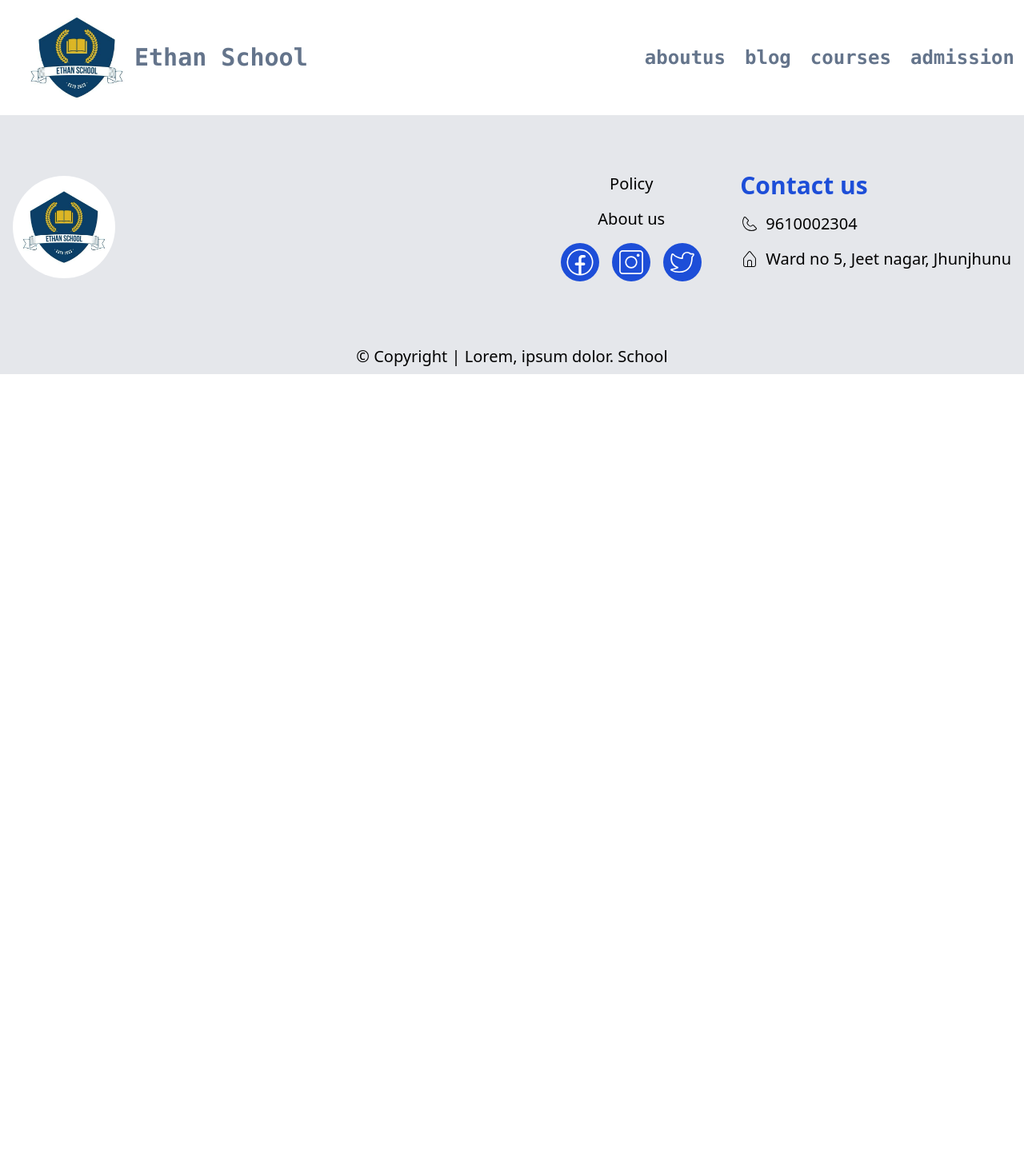
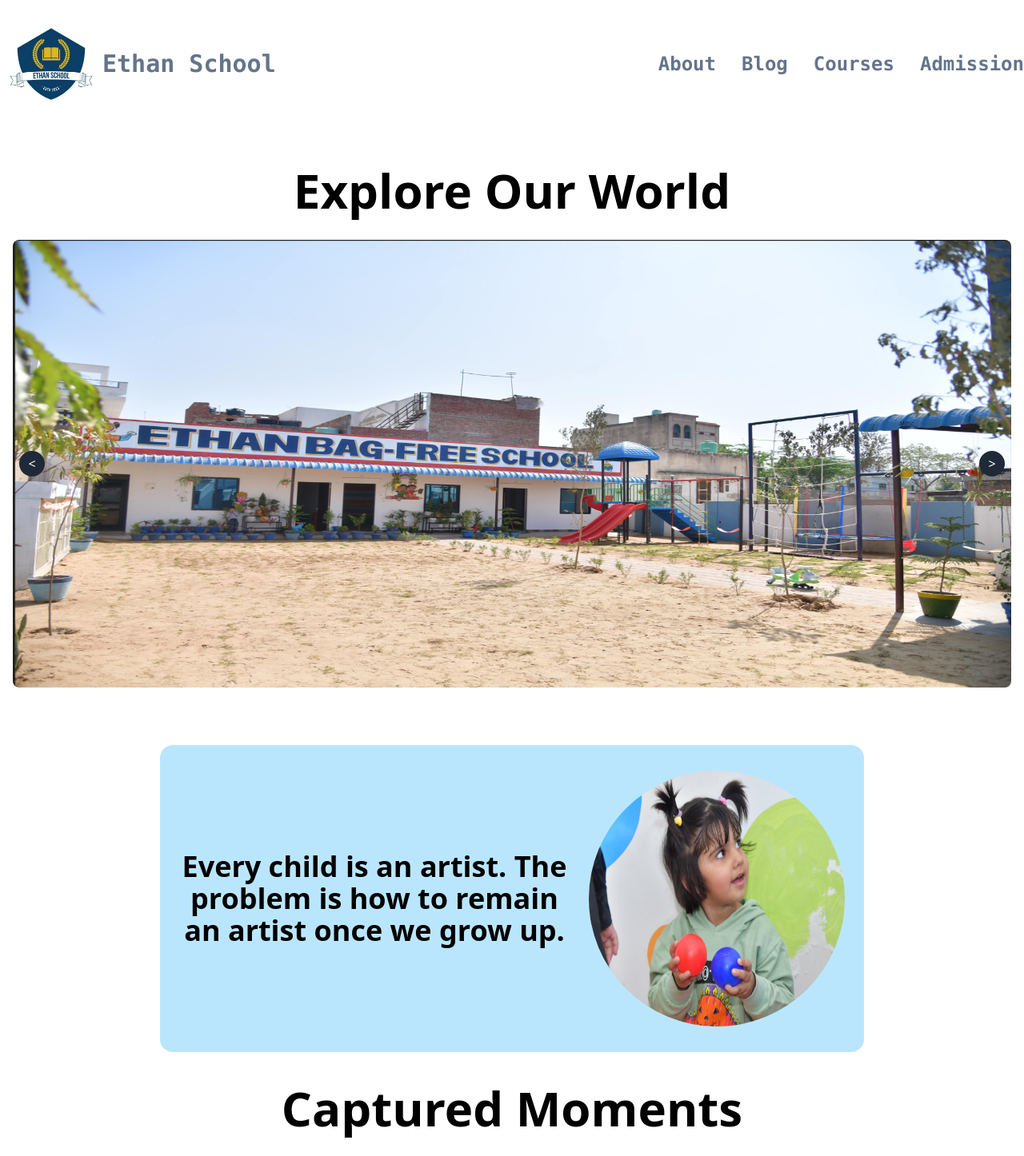
Before and after one commit to DualNature-Org/ethan, a React (Create React App) app: page /gallery in a window 1280 px wide. Shown: the top 1446 px of the page at 80% size. Before the commit the page ends 800 px from the top, so only its background shows below. Built offline with nearby package versions, Linux system fonts and the light colour scheme.

Commit message:
Update styles and add new components

```diff
--- a/src/App.jsx
+++ b/src/App.jsx
@@ -8,6 +8,8 @@ import { BrowserRouter as Router, Routes, Route } from "react-router-dom";
 import Aboutus from './pages/Aboutus';
 import BlogPage from './pages/blog'; // Import BlogPage component
 import BlogPostPage from './pages/blogpagepost'; // Import BlogPostPage component
+import GallerySection from './components/Gallery';
+import FacultySection from './components/Facultysection';
 
 function App() {
   // Dummy blog post data
@@ -39,12 +41,14 @@ function App() {
         <Routes>
           <Route path='/' element={<Main/>}/>
           <Route path='/admission' element={<Addmission/>}/>
+          <Route path='/gallery' element={<GallerySection/>}/>
+          <Route path='/faculty' element={<FacultySection/>}/>
           <Route path='/aboutus' element={<Aboutus/>}/>
           <Route path='/blog' element={<BlogPage blogPosts={dummyBlogPosts} />}/> {/* Pass blogPosts prop to BlogPage */}
           <Route path='/blog/:postId' element={<BlogPostPage blogPosts={dummyBlogPosts} />}/> {/* Pass blogPosts prop to BlogPostPage */}
         </Routes>
+      <Footer/>
       </Router>
-      <Footer/>
     </div>
   );
 }
--- a/src/components/Faq.jsx
+++ b/src/components/Faq.jsx
@@ -34,7 +34,7 @@ function Faq() {
         <div>
             <div className="max-w-screen mx-auto px-5 bg-white min-h-sceen m-20">
                 <div className="flex flex-col items-center">
-                    <h2 className="font-bold text-5xl mt-5 tracking-tight">
+                    <h2 className="font-bold text-4xl mt-5 tracking-tight md:text-5xl">
                         FAQ
                     </h2>
                     <p className="text-neutral-500 text-xl mt-3">
@@ -47,7 +47,7 @@ function Faq() {
                         <Slide triggerOnce>
                             <details key={index} className="group ">
                                 <summary className="flex justify-between items-center text-2xl transition duration-500 ease-in-out  p-5 font-medium cursor-pointer list-none">
-                                    <span>{faq.question}</span>
+                                    <span className='text-xl'>{faq.question}</span>
                                     <span className="transition group-open:rotate-180  duration-500 ease-in-out">
                                         <svg fill="none" height="24" shape-rendering="geometricPrecision" stroke="currentColor" stroke-linecap="round" stroke-linejoin="round" stroke-width="1.5" viewBox="0 0 24 24" width="24"><path d="M6 9l6 6 6-6"></path>
                                         </svg>
--- a/src/components/Gallery.jsx
+++ b/src/components/Gallery.jsx
@@ -50,7 +50,7 @@ const GallerySection = () => {
 
   return (
     <section className="py-12">
-        <h1 className=' text-center text-6xl font-bold mb-8'>Explore Our World</h1>
+        <h1 className='  text-3xl text-center font-bold md:text-center md:text-6xl  md:font-bold mb-8'>Explore Our World</h1>
       <div className="container mx-auto px-4">
 
         {/* Image Slider */}
@@ -89,16 +89,16 @@ const GallerySection = () => {
 
         </div>
         <Flip triggerOnce>
-        <div className='flex justify-center items-center'>
-        <div className=' flex flex-col justify-center items-center rounded-2xl p-3 bg-sky-200 mb-4 md:flex-row md:w-[55rem] md:m-10'>
-          <p className='font-bold text-3xl text-center md:text-4xl'>Every child is an artist. The problem is how to remain an artist once we grow up.</p>
-          <img src={Banner2}  className='w-[15rem] h-[15rem] rounded-full m-3 md:w-[20rem] md:h-[20rem]' alt=''/>
+        <div className='flex justify-center items-center '>
+        <div className=' flex flex-col justify-center py-5 items-center rounded-2xl p-3 md:flex-col bg-sky-200 mb-4 lg:flex-row md:w-[55rem] md:m-10'>
+          <p className='font-bold text-2xl text-center md:text-4xl'>Every child is an artist. The problem is how to remain an artist once we grow up.</p>
+          <img src={Banner2}  className='w-[13rem] h-[13rem] rounded-full m-3 md:w-[20rem] md:h-[20rem]' alt=''/>
         </div>
         </div>
         </Flip>
 
         {/* Grid of Photos */}
-        <h1 className=' text-5xl text-center md:text-6xl font-bold md:m-10'>Captured Moments</h1>
+        <h1 className=' text-4xl text-center font-bold md:text-center md:text-6xl  md:font-bold mb-8'>Captured Moments</h1>
         <div className="grid mt-4 grid-cols-1 md:grid-cols-2  gap-5 md:mt-15 md:gap-20 lg:grid-cols-2 ">
           {gridPhotos.map((photo, index) => (
             <div key={index} className="relative">
--- a/src/components/footer.jsx
+++ b/src/components/footer.jsx
@@ -1,5 +1,6 @@
 import React from 'react';
 import Logo from "../images/logo.jpg";
+import { Link } from 'react-router-dom';
 import { CiFacebook, CiHome, CiInstagram, CiPhone, CiTwitter } from "react-icons/ci";
 
 function Footer() {
@@ -8,21 +9,26 @@ function Footer() {
             <div className='container mx-auto py-8 px-4'>
                 <div className='flex flex-col md:flex-row items-center justify-center md:justify-between'>
                     <img src={Logo} alt="logo" className='w-24 h-24 md:w-32 md:h-32 rounded-full mb-8 md:mb-0' />
-                    <div className=' mb-10 md:flex flex-col mt-10 mb-0 md:items-center md:ml-auto'>
+
+                    <div className=' mb-10 justify-normal md:flex flex-col mt-10 mb-0 md:items-center md:flex-row md:justify-evenly md:ml-auto'>
+                    <div className='flex justify-center items-center flex-col md:mr-10'>
+                        <h1 className='text-xl font-medium mb-4 cursor-pointer hover:text-blue-700'><Link to='/gallery'>Gallery</Link></h1>
+                        <h1 className='text-xl font-medium mb-4 cursor-pointer hover:text-blue-700'><Link to="/faculty">Faculty</Link></h1>
+                    </div>
                         <div className='flex justify-center items-center flex-col'>
                             <h1 className='text-xl font-medium mb-4'>Policy</h1>
-                            <h1 className='text-xl font-medium mb-4 hover:text-blue-700'><a href="/aboutus"> About us</a></h1>
+                            <h1 className='text-xl font-medium mb-4 hover:text-blue-700'><Link to="/aboutus"> About us</Link></h1>
                         </div>
-                        <div className='flex justify-center items-center'>
+                    </div>
+                    <div className='md:ml-12'>
+                        <h1 className='text-2xl font-semibold mb-4 text-blue-700 md:text-3xl'>Contact us</h1>
+                        <p className='text-xl font-medium flex items-center mb-4'><CiPhone className='w-6 h-6 mr-2' />+91-9610002304</p>
+                        <p className='text-xl font-medium flex items-center mb-4'><CiHome className='w-6 h-6 mr-2' /> Ward no 5, Jeet nagar, Jhunjhunu</p>
+                        <div className='flex justify-start items-center'>
                             <CiFacebook className='w-12 h-12 md:w-[3rem] md:h-[3rem] p-1 rounded-full bg-blue-700 text-white mr-4 hover:animate-bounce' />
                             <CiInstagram className='w-12 h-12 md:w-[3rem] md:h-[3rem] p-1 rounded-full bg-blue-700 text-white hover:animate-bounce' />
                             <CiTwitter className='w-12 h-12 md:w-[3rem] md:h-[3rem] p-1 rounded-full bg-blue-700 text-white ml-4 hover:animate-bounce' />
                         </div>
-                    </div>
-                    <div className='md:ml-12'>
-                        <h1 className='text-3xl font-semibold mb-4 text-blue-700'>Contact us</h1>
-                        <p className='text-xl font-medium flex items-center mb-4'><CiPhone className='w-6 h-6 mr-2' /> 9610002304</p>
-                        <p className='text-xl font-medium flex items-center mb-4'><CiHome className='w-6 h-6 mr-2' /> Ward no 5, Jeet nagar, Jhunjhunu</p>
                     </div>
                 </div>
             </div>
--- a/src/components/navbar.jsx
+++ b/src/components/navbar.jsx
@@ -1,32 +1,70 @@
 import React, { useState } from 'react';
 import Logo from '../images/logo.jpg';
-import {Link} from 'react-router-dom';
+import { ImCross } from 'react-icons/im';
+import { SlOptions } from "react-icons/sl";
+import { Link } from 'react-router-dom';
+
 function Navbar() {
   const [showLinks, setShowLinks] = useState(false);
 
   return (
     <div>
-      <nav className='flex justify-between '>
+      {/* Navbar for larger devices */}
+      <nav className='hidden sm:flex justify-between bg-white text-slate-500 py-4'>
+        <Link to="/">
+          <div className='flex justify-center items-center'>
+            <img src={Logo} alt="logo" className='w-20 h-20 md:w-32 md:h-32 rounded-full' />
+            <h1 className='text-3xl md:text-3xl font-bold font-mono'>Ethan School</h1>
+          </div>
+        </Link>
+        <ul className="flex justify-center items-center space-x-8">
+          <li className='text-xl md:text-2xl font-bold font-mono text-slate-500 cursor-pointer hover:text-blue-500'>
+            <Link to="/aboutus">About</Link>
+          </li>
+          <li className='text-xl md:text-2xl font-bold font-mono text-slate-500 cursor-pointer hover:text-blue-500'>
+            <Link to="/blog">Blog</Link>
+          </li>
+          <li className='text-xl md:text-2xl font-bold font-mono text-slate-500 cursor-pointer hover:text-blue-500'>Courses</li>
+          <li className='text-xl md:text-2xl font-bold font-mono text-slate-500 cursor-pointer hover:text-blue-500'>
+            <Link to="/admission">Admission</Link>
+          </li>
+        </ul>
+      </nav>
+
+      {/* Navbar for smaller devices */}
+      <nav className='sm:hidden flex justify-between items-center bg-white text-slate-500 py-4 px-8'>
         <a href="/">
-        <div className='flex   justify-center items-center ml-6 '>
-          <img src={Logo} alt="logo" className=' w-[4rem] h-[4rem] md:w-[9rem] md:h-[9rem] rounded-full' />
-          <h1 className='text-xl md:text-3xl font-bold font-mono text-slate-500'>Ethan School</h1>
-        </div>
+          <div className='flex justify-center items-center mr-3'>
+            <img src={Logo} alt="logo" className='w-20 h-20 md:w-32 md:h-32 rounded-full' />
+            <h1 className='text-2xl md:text-4xl font-bold font-mono'>Ethan School</h1>
+          </div>
         </a>
-        <div className="sm:hidden">
-          <button onClick={() => setShowLinks(!showLinks)}>
-            <svg className="w-6 h-6 mt-6 mr-4" fill="none" viewBox="0 0 24 24" stroke="currentColor">
-              <path strokeLinecap="round" strokeLinejoin="round" strokeWidth="2" d="M4 6h16M4 12h16M4 18h16" />
-            </svg>
+        <div>
+          <button onClick={() => setShowLinks(!showLinks)} className="p-4 focus:outline-none hover:text-blue-500">
+            {showLinks ? <ImCross className="text-4xl" /> : <SlOptions className="text-4xl" />}
           </button>
         </div>
-        <ul className={`flex ${showLinks ? 'flex-col' : 'hidden'} sm:flex sm:justify-center sm:items-center sm:flex-wrap`}>
-        <li className='text-2xl m-3  font-bold font-mono text-slate-500 cursor-pointer hover:text-blue-500'><Link to="/aboutus">aboutus</Link></li>
-          <li className='text-2xl m-3  font-bold font-mono text-slate-500 cursor-pointer hover:text-blue-500'><Link to="/blog">blog</Link></li>
-          <li className='text-2xl m-3  font-bold font-mono text-slate-500 cursor-pointer hover:text-blue-500'>courses</li>
-          <li className='text-2xl m-3  font-bold font-mono text-slate-500 cursor-pointer hover:text-blue-500'> <Link to="/admission">admission</Link></li>
-        </ul>
       </nav>
+
+      {/* Overlay for smaller devices when Navbar is open */}
+      {showLinks && (
+
+        <div className="fixed inset-0 bg-gray-900 bg-opacity-75 backdrop-filter backdrop-blur-lg flex flex-col justify-center items-center z-50">
+          <ImCross className="text-white text-3xl cursor-pointer mb-[6rem] border border-slate-400 rounded-full" onClick={() => setShowLinks(false)} />
+          <ul className="text-white text-3xl flex flex-col justify-between space-y-16 mt-18">
+            <li className='text-3xl font-semibold border-b-2 p-3 border-slate-400 text-center  hover:text-blue-500'>
+              <Link to="/aboutus" onClick={() => setShowLinks(false)}>About</Link>
+            </li>
+            <li className='text-3xl font-semibold border-b-2 p-3 border-slate-400 text-center  hover:text-blue-500'>
+              <Link to="/blog" onClick={() => setShowLinks(false)}>Blog</Link>
+            </li>
+            <li className='text-3xl font-semibold border-b-2 p-3 border-slate-400 text-center  hover:text-blue-500'>Courses</li>
+            <li className='text-3xl font-semibold border-b-2 p-3 border-slate-400 text-center  hover:text-blue-500'>
+              <Link to="/admission" onClick={() => setShowLinks(false)}>Admission</Link>
+            </li>
+          </ul>
+        </div>
+      )}
     </div>
   );
 }
--- a/src/pages/Aboutus.jsx
+++ b/src/pages/Aboutus.jsx
@@ -10,7 +10,7 @@ function Aboutus() {
     <div>
       <div className='w-screen h-[33rem] bg-Abbanner bg-cover  flex justify-center  items-center md:w-full overflow-hidden'>
         <div className='backdrop-blur-sm  rounded-sm'>
-          <h1 className=' bg-slate-300  bg-opacity-10 md:font-bold md:text-8xl text-center text-black'>Want to know about us?</h1>
+          <h1 className=' bg-slate-300 text-3xl font-bold  bg-opacity-10 md:font-bold md:text-8xl text-center text-black'>Want to know about us?</h1>
         </div>
       </div>
       <div className='m-10'>
```
Also changed, not shown: src/pages/Addmission.jsx (+4 -4 lines), src/pages/main.jsx (+13 -8 lines), src/images/student/student2.png.
